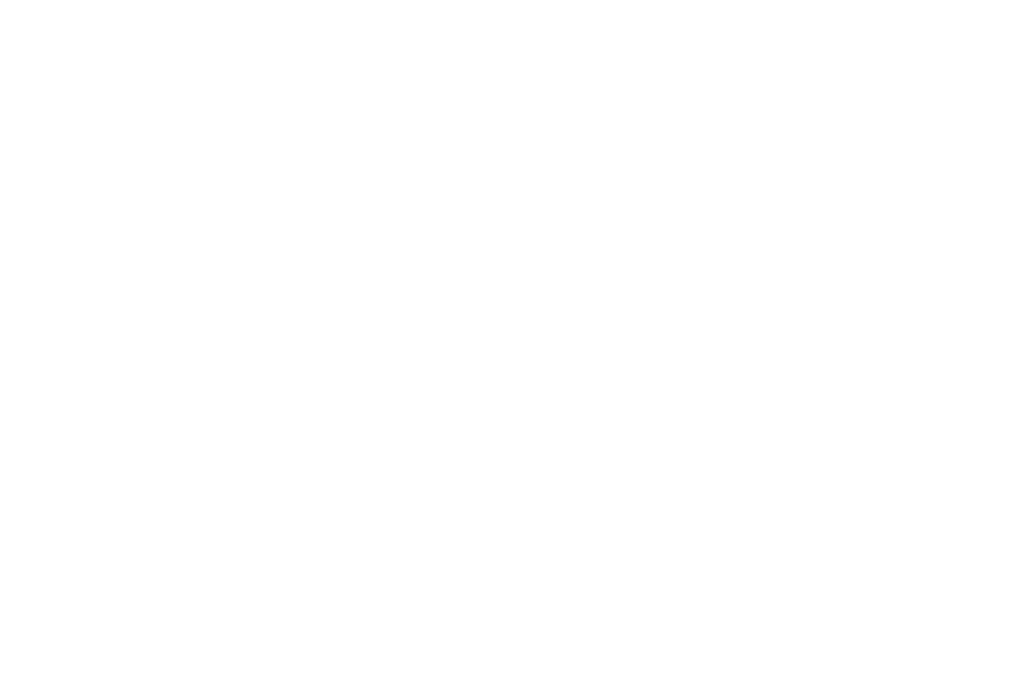
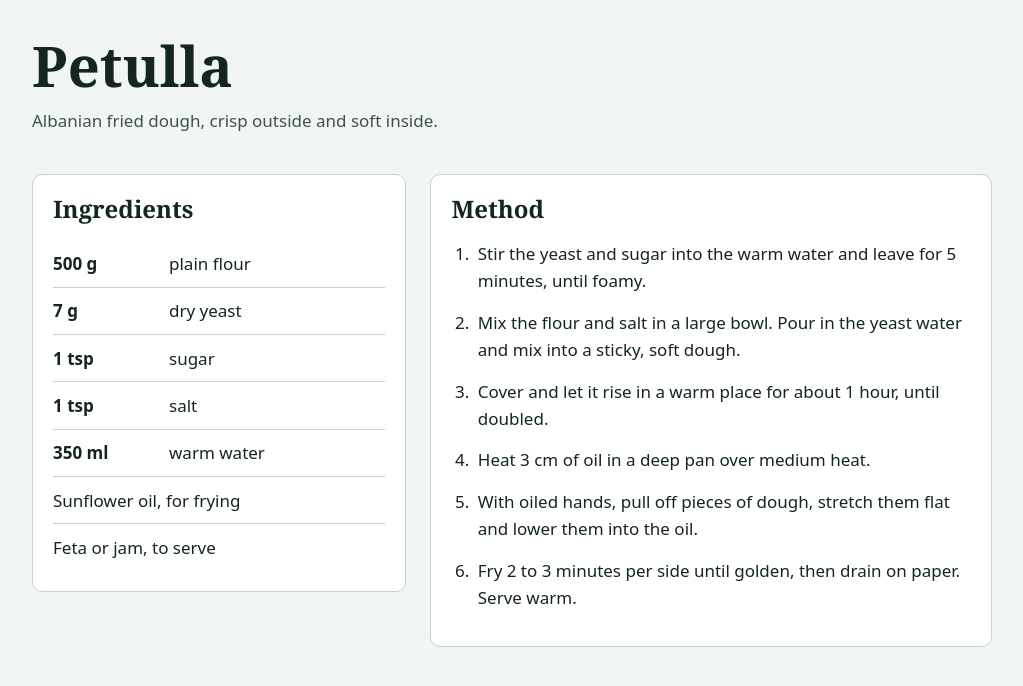
Before and after one commit to e-dedaj/recipee, a plain HTML site: page index.html in a window 1280 px wide. Shown: the whole page, without its empty margins (128-1151 px from the left). Drawn offline with Linux system fonts and the light colour scheme.

Commit message:
Create recipe layout

```diff
--- a/index.html
+++ b/index.html
@@ -1,11 +1,49 @@
 <!DOCTYPE html>
 <html lang="en">
 <head>
-    <meta charset="UTF-8">
-    <meta name="viewport" content="width=device-width, initial-scale=1.0">
-    <title>Document</title>
+  <meta charset="utf-8">
+  <meta name="viewport" content="width=device-width, initial-scale=1">
+  <title>Petulla</title>
+  <link rel="stylesheet" href="style.css">
 </head>
+
 <body>
+  <header class="page-header">
+    <h1>Petulla</h1>
+    <p>Albanian fried dough, crisp outside and soft inside.</p>
+  </header>
 
+  <main>
+    <div class="columns">
+      <section class="panel">
+        <h2>Ingredients</h2>
+
+        <ul class="ingredients">
+          <li><span class="qty">500 g</span> plain flour</li>
+          <li><span class="qty">7 g</span> dry yeast</li>
+          <li><span class="qty">1 tsp</span> sugar</li>
+          <li><span class="qty">1 tsp</span> salt</li>
+          <li><span class="qty">350 ml</span> warm water</li>
+          <li>Sunflower oil, for frying</li>
+          <li>Feta or jam, to serve</li>
+        </ul>
+      </section>
+
+      <section class="panel">
+        <h2>Method</h2>
+
+        <ol class="method">
+          <li>Stir the yeast and sugar into the warm water and leave for 5 minutes, until foamy.</li>
+          <li>Mix the flour and salt in a large bowl. Pour in the yeast water and mix into a sticky, soft dough.</li>
+          <li>Cover and let it rise in a warm place for about 1 hour, until doubled.</li>
+          <li>Heat 3 cm of oil in a deep pan over medium heat.</li>
+          <li>With oiled hands, pull off pieces of dough, stretch them flat and lower them into the oil.</li>
+          <li>Fry 2 to 3 minutes per side until golden, then drain on paper. Serve warm.</li>
+        </ol>
+      </section>
+    </div>
+  </main>
+
+  <script src="script.js"></script>
 </body>
 </html>
--- a/script.js
+++ b/script.js
@@ -0,0 +1,3 @@
+(function () {
+  'use strict';
+})();
--- a/style.css
+++ b/style.css
@@ -0,0 +1,114 @@
+:root {
+  --bg: #f2f6f3;
+  --surface: #ffffff;
+  --ink: #14261f;
+  --muted: #3d5249;
+  --line: #c5d3cb;
+  --accent: #0b5d4b;
+  --accent-ink: #ffffff;
+  --radius: 10px;
+}
+
+*,
+*::before,
+*::after {
+  box-sizing: border-box;
+}
+
+html {
+  -webkit-text-size-adjust: 100%;
+}
+
+body {
+  margin: 0;
+  background: var(--bg);
+  color: var(--ink);
+  font: 1.0625rem/1.6 system-ui, -apple-system, "Segoe UI", Roboto, sans-serif;
+  overflow-wrap: anywhere;
+}
+
+h1,
+h2 {
+  font-family: Georgia, "Times New Roman", serif;
+  line-height: 1.2;
+  margin: 0;
+}
+
+h1 {
+  font-size: clamp(2.25rem, 9vw, 3.5rem);
+}
+
+h2 {
+  font-size: 1.5rem;
+  margin-bottom: 1rem;
+}
+
+.page-header,
+main {
+  max-width: 62rem;
+  margin: 0 auto;
+  padding: 1.25rem 1rem;
+}
+
+.page-header {
+  padding-top: 2rem;
+}
+
+.page-header p {
+  margin: 0.5rem 0 0;
+  max-width: 60ch;
+  color: var(--muted);
+}
+
+.columns {
+  display: grid;
+  grid-template-columns: minmax(0, 1fr) minmax(0, 1.5fr);
+  gap: 1.5rem;
+  align-items: start;
+}
+
+.panel {
+  background: var(--surface);
+  border: 1px solid var(--line);
+  border-radius: var(--radius);
+  padding: 1.25rem;
+}
+
+.ingredients {
+  list-style: none;
+  margin: 0;
+  padding: 0;
+}
+
+.ingredients li {
+  display: flex;
+  gap: 0.75rem;
+  padding: 0.6rem 0;
+  border-bottom: 1px solid var(--line);
+}
+
+.ingredients li:last-child {
+  border-bottom: 0;
+}
+
+.qty {
+  flex: 0 0 6.5rem;
+  font-weight: 700;
+}
+
+.method {
+  margin: 0;
+  padding-left: 1.4rem;
+  max-width: 60ch;
+}
+
+.method li {
+  padding-left: 0.25rem;
+  margin-bottom: 0.9rem;
+}
+
+@media (max-width: 44.99rem) {
+  .columns {
+    grid-template-columns: 1fr;
+  }
+}
```
